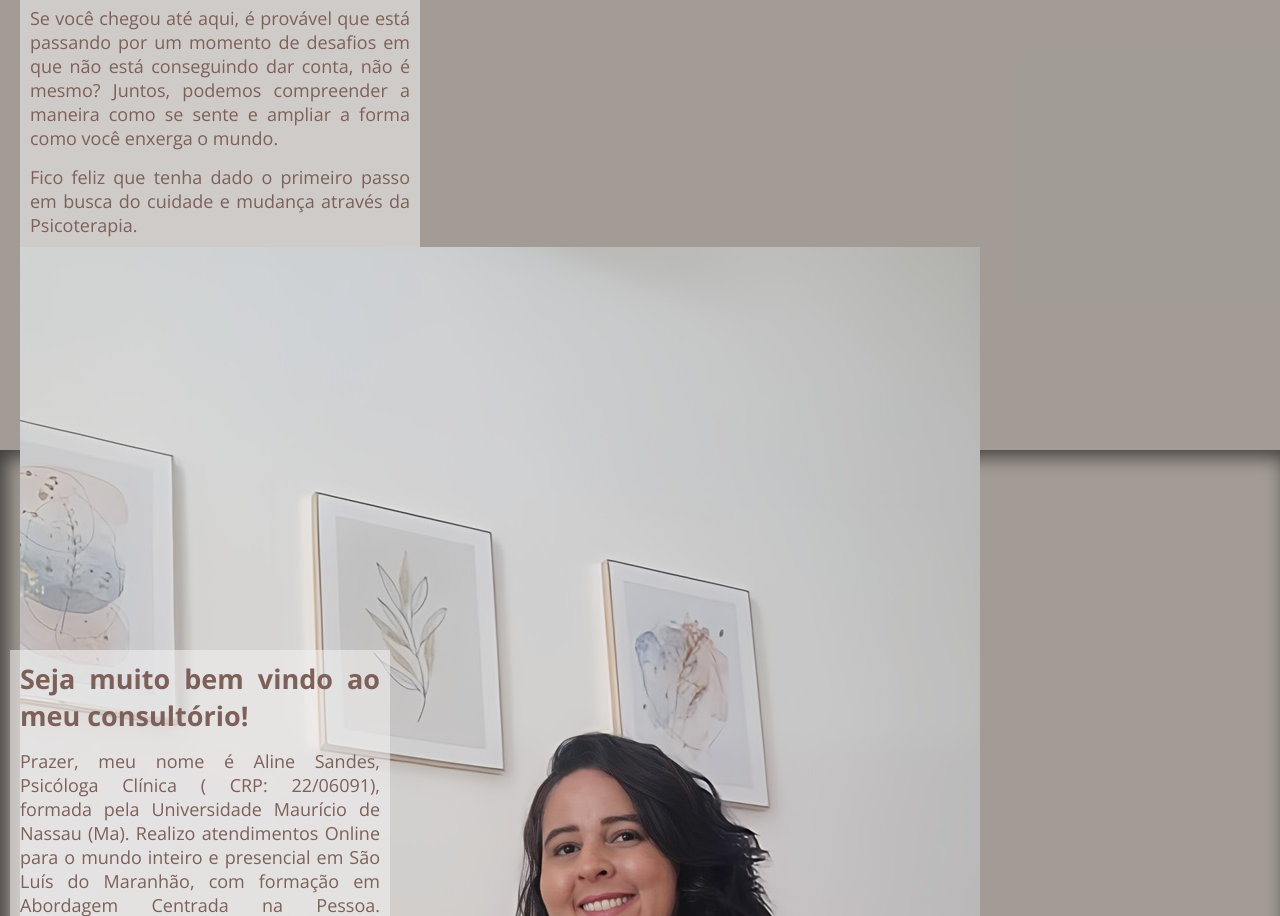
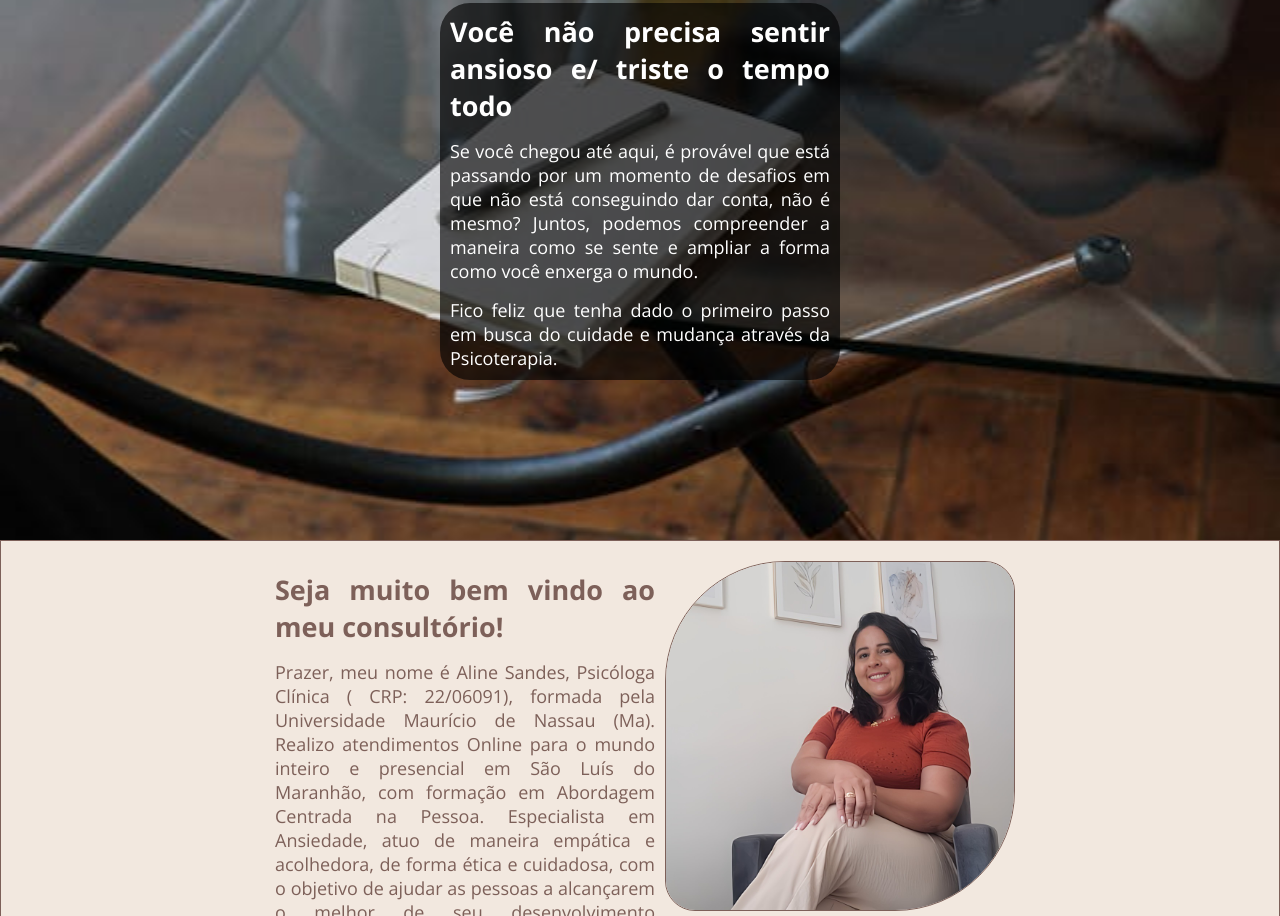
Before and after one commit to andersondev93/site-aline, a plain HTML site: page index.html in a window 1280 px wide. Shown: the part 204-1120 px from the top of the page. Drawn offline with nearby package versions, Linux system fonts and the light colour scheme.

Commit message:
Atualização do site 2

```diff
--- a/index.html
+++ b/index.html
@@ -13,11 +13,8 @@
     <header>
         <div class="menu2">
             <div class="Logo">
-                <a href="#">
-                    <p>Aline Sandes</p>
-                    <p>Psicóloga Clínica</p>
 
-                </a>
+                 <a href="#"></a>
 
             </div>
                 <nav class="menu-desktop">
@@ -56,22 +53,23 @@
         </div>
     </header>
     <main>
-        <section id="home" class="normal">
+        <section id="home" class="imagem">
                 <div class="topo-site">
                     <h1>Você não precisa sentir ansioso e/ triste o tempo todo</h1>
                     <p>Se você chegou até aqui, é  provável que está passando por um momento de desafios em que não está conseguindo dar conta, não é  mesmo? Juntos, podemos compreender a maneira como se sente e  ampliar a forma como você enxerga o mundo.</p>
                     <p>Fico feliz que tenha dado o primeiro passo em busca do cuidade e mudança através da Psicoterapia.</p>
                 </div>
-                <div id="alineImagem">
-                    <img src="imagens/aline-02.jpg" alt="Aline imagem">
-                </div>
+
         </section>
 
-        <section id="sobreMim" class="imagem">
+        <section id="sobreMim" class="normal">
                 <div class="sobre-mim">
                     <h1>Seja muito bem vindo ao meu consultório!</h1>
                     <p>Prazer, meu nome é  Aline Sandes, Psicóloga Clínica ( CRP: 22/06091), formada pela Universidade Maurício  de Nassau (Ma). Realizo atendimentos Online para o mundo inteiro e presencial em São Luís do Maranhão, com formação em Abordagem Centrada na Pessoa. Especialista  em Ansiedade,  atuo de maneira empática e acolhedora, de forma ética e cuidadosa, com o objetivo de ajudar as pessoas a alcançarem o melhor de seu desenvolvimento emocional. Acredito que cada indivíduo é único, com suas próprias dores, alegrias e desafios. Meu compromisso é oferecer um espaço seguro e caloroso, onde cada pessoa possa se sentir ouvida, compreendida e respeitada em sua jornada de autoconhecimento e crescimento pessoal, promovendo a superação de desafios emocionais e o desenvolvimento de estratégias para uma vida mais equilibrada e satisfatória, com congruência e leveza.</p>
                     <p>Atendo jovens e adultos.</p>
+                </div>
+                <div class="aline-imagem">
+                    <img src="imagens/aline-06.jpg" alt="Aline imagem">
                 </div>
         </section>
 
@@ -135,9 +133,6 @@
                 </div>
 
         </section>
-        <section id="secao5" class="imagem">
-
-        </section>
     </main>
     <footer>
         <p>Todos os Direitos Reservados © 2024 Aline Sandes</p>
--- a/style.css
+++ b/style.css
@@ -16,7 +16,6 @@ body, html {
     overflow-x: hidden;
     scrollbar-width: none;
     margin: 0 auto;
-    max-width: 1280px;
 }
 
 
@@ -35,9 +34,7 @@ header > .menu2 {
     justify-content: space-between;
 
 }
-header div a img{
-    width: 80px;
-}
+
 header a{
     color: #7D6059;
     text-decoration: none;
@@ -140,39 +137,40 @@ header .contato-aline button:hover{
 }
 
 section{
-    padding-top: 25vh;
-    padding-bottom: 25vh;
+    padding-top: 20vh;
+    padding-bottom: 20vh;
     padding-left: 10px;
     padding-right: 10px;
     font-size: 18px;
+}
+
+section.normal{
+    background-color: #F2E8DF;
+    /*box-shadow: inset 1px 1px 5px 0px #7D6059;*/
+    border: 1px solid #7D6059;
+    padding: 20px;
+    display: flex;
+    flex-direction: row;
+    flex-wrap: wrap-reverse;
+    justify-content: center;
 
 }
 
-section.normal{
-    height: 600px;
-    background-color: #F2E8DF;
-    padding: 20px;*
-    box-shadow: inset 6px 6px 20px 0px rgba(0, 0, 0, 0.637);
-    background-color: rgba(0, 0, 0, 0.329);
-    color: #7D6059;
-}
-
 section.imagem{
-    box-shadow: inset 6px 6px 20px 0px rgba(0, 0, 0, 0.637);
-    background-color: rgba(0, 0, 0, 0.329);
-    color: #7D6059;
-    /*text-shadow: 1px 1px 0px white;*/
     background-position: center center;
     background-size: cover;
     display: flex;
     flex-wrap: nowrap;
-    justify-content: left;
-
+    justify-content: center;
+    background-image: url(imagens/sala.jpg);
 }
 
-#alineImagem {
-    width: 300px;
-    height: 300px;
+div.aline-imagem img {
+    width: 350px;
+    height: 350px;
+    border-radius: 120px 30px;
+    border: 1px solid #7D6059;
+
 }
 
 .imagem p{
@@ -185,18 +183,22 @@ section.imagem{
 
 
 div.topo-site{
-    background-color: rgba(245, 243, 243, 0.548);
     width: 400px;
     padding: 10px;
     text-align: justify;
+    color: white;
+    /*text-shadow: 1px 1px 0px black;*/
+    background-color: rgba(0, 0, 0, 0.637);
+    border-radius: 30px;
+
 }
 
 div.sobre-mim{
-    background-color: rgba(245, 243, 243, 0.548);
-    width: 380px;
+    width: 400px;
     display: inline-block;
     padding: 10px;
     text-align: justify;
+    color: #7D6059;
 }
 
 .serviços{
@@ -238,6 +240,16 @@ div.sobre-mim{
     height: 200px;
 }
 
+#depoimentos {
+    padding: 0px;
+    background-color: #D9564A;
+    color: white;
+}
+
+.depoimentos {
+    padding: 10px;
+}
+
 .rede-social{
     display: flex;
     gap: 10px;
@@ -264,7 +276,7 @@ div.sobre-mim{
 }
 
 footer{
-    background-color: #F2E8DF;
+    background-color: #D3AD9B;
     padding: 20px 4%;
     text-align: center;
     color: black;
@@ -275,7 +287,7 @@ footer{
         display: none;
     }
 
-    .Interface .Logo{
+    .menu2 .Logo{
         padding-left: 10px;
     }
 
```
Also changed, not shown: imagens/aline-06.jpg (added), imagens/sala.jpg (added).
